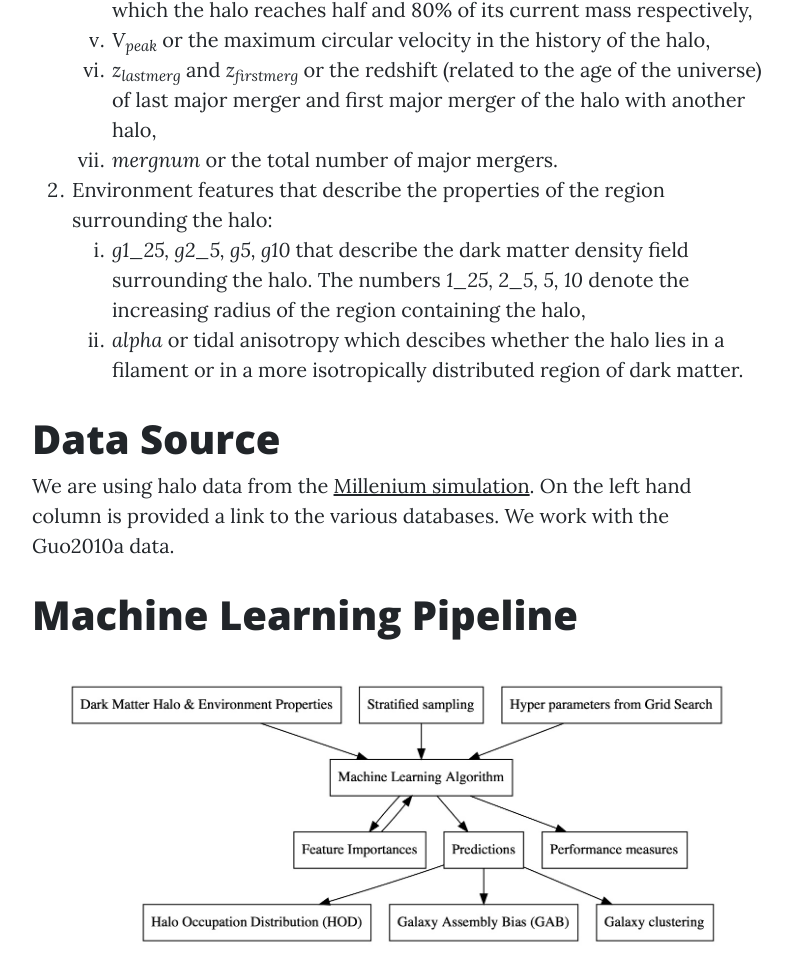
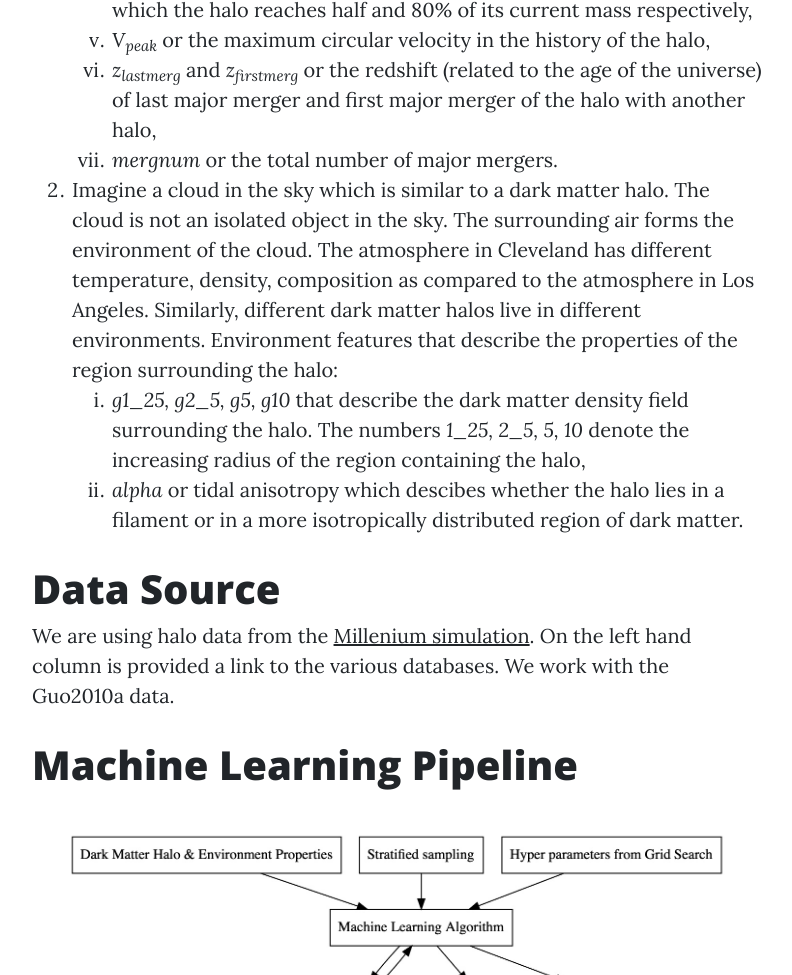
Before and after one commit to burning-river/saurabhkumar3400.github.io, a website: page assemblybias.html in a window 1280 px wide. Shown: the part 1958-2933 px from the top of the page, without its empty margins (243-1035 px from the left). Drawn offline with nearby package versions, Linux system fonts and the light colour scheme.

Commit message:
dm halo environment explanation added

```diff
--- a/assemblybias.html
+++ b/assemblybias.html
@@ -104,7 +104,7 @@ p {
               <li> <i>z<sub>lastmerg</sub></i> and <i>z<sub>firstmerg</sub></i> or the redshift (related to the age of the universe) of last major merger and first major merger of the halo with another halo,</li>
               <li> <i>mergnum</i> or the total number of major mergers.</li>
           </ol>
-              <li> Environment features that describe the properties of the region surrounding the halo:</li>
+              <li> Imagine a cloud in the sky which is similar to a dark matter halo. The cloud is not an isolated object in the sky. The surrounding air forms the environment of the cloud. The atmosphere in Cleveland has different temperature, density, composition as compared to the atmosphere in Los Angeles. Similarly, different dark matter halos live in different environments. Environment features that describe the properties of the region surrounding the halo:</li>
               <ol type="i">
                   <li> <i>g1_25, g2_5, g5, g10</i> that describe the dark matter density field surrounding the halo. The numbers <i> 1_25, 2_5, 5, 10</i> denote the increasing radius of the region containing the halo, </li>
                   <li> <i> alpha</i> or tidal anisotropy which descibes whether the halo lies in a filament or in a more isotropically distributed region of dark matter.</li>
```
